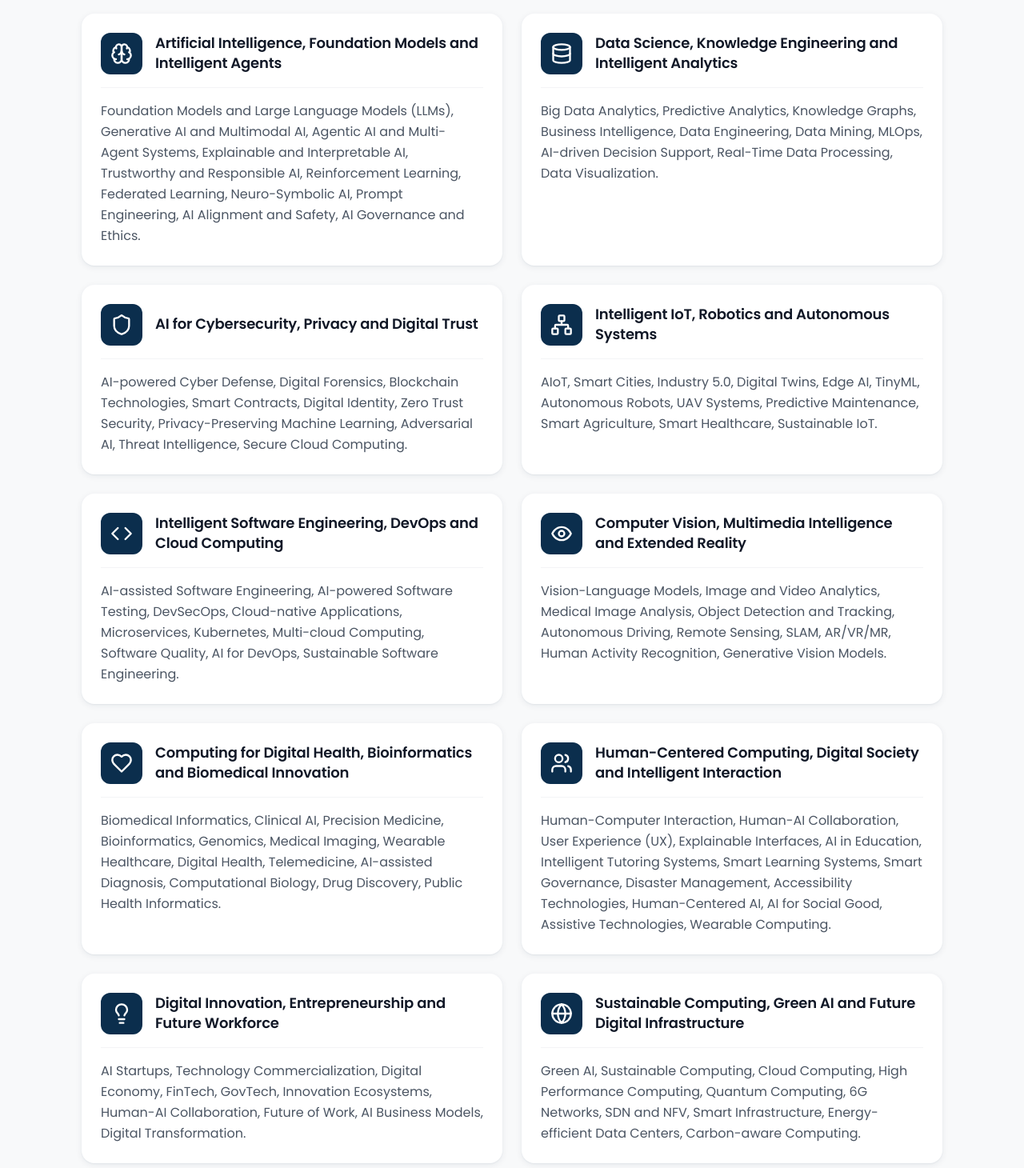
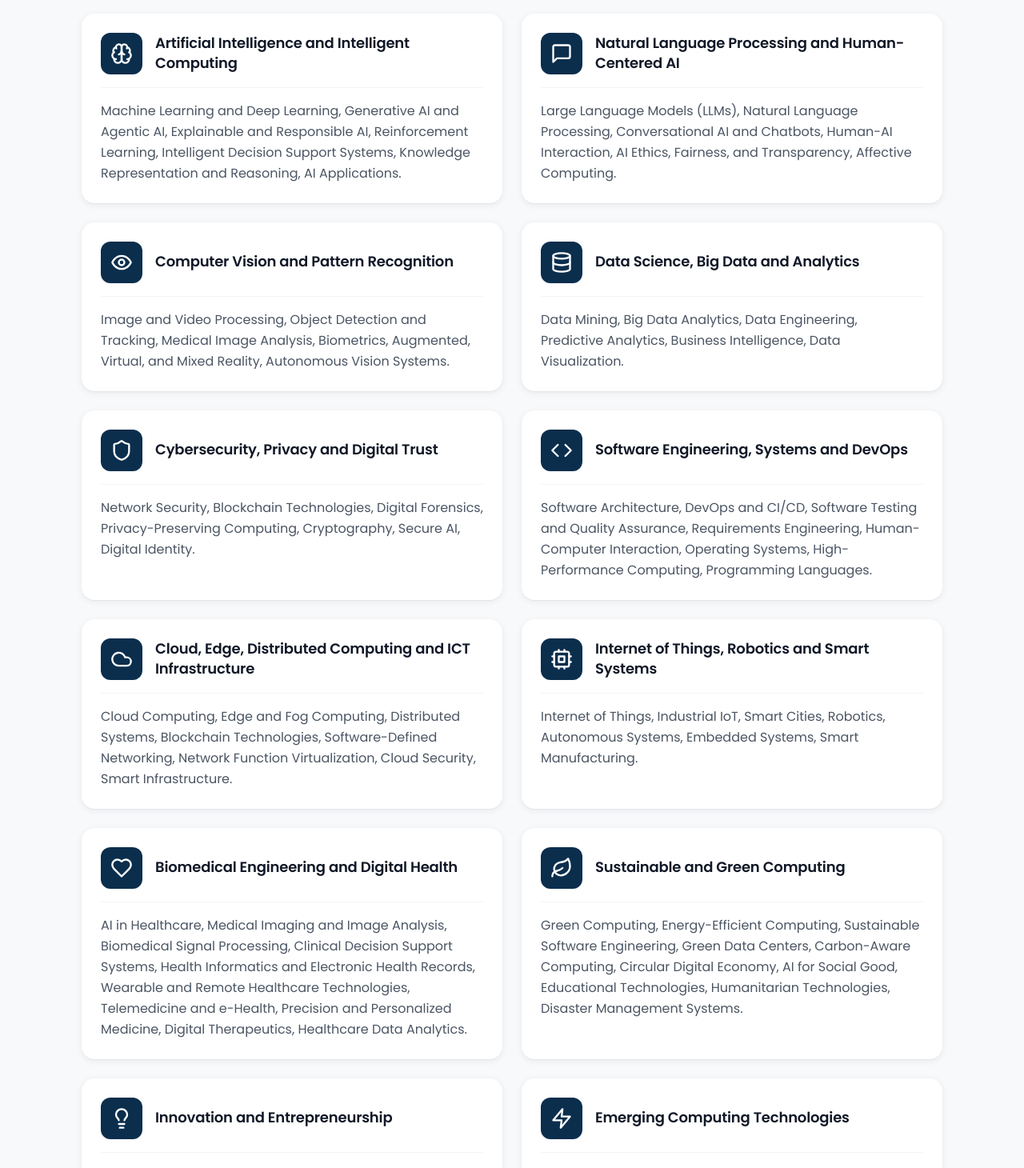
Before and after one commit to haroon147/icci-25, a React (Vite) app in the folder frontend/: page /scope in a window 1280 px wide. Shown: the part 1480-2940 px from the top of the page at 80% size. Built offline with nearby package versions, Linux system fonts and the light colour scheme.

Commit message:
Update ICCI-2026 Scope & Topics list
Refresh the research topics and icons on the ICCI-26 Scope page to match the finalized 2026 topics list.

```diff
--- a/frontend/src/pages/Scope.jsx
+++ b/frontend/src/pages/Scope.jsx
@@ -1,4 +1,4 @@
-import { Brain, Shield, Database, Cpu, Network, Code, Eye, Users, Lightbulb, Globe, Heart, Zap } from 'lucide-react';
+import { Brain, MessageSquare, Eye, Database, Shield, Code, Cloud, Cpu, Heart, Leaf, Lightbulb, Zap } from 'lucide-react';
 import PageHero from '../components/PageHero';
 import SectionHeading from '../components/SectionHeading';
 
@@ -6,75 +6,75 @@ export default function Scope() {
   const topics = [
     {
       icon: Brain,
-      title: "Artificial Intelligence, Foundation Models and Intelligent Agents",
+      title: "Artificial Intelligence and Intelligent Computing",
       description:
-        "Foundation Models and Large Language Models (LLMs), Generative AI and Multimodal AI, Agentic AI and Multi-Agent Systems, Explainable and Interpretable AI, Trustworthy and Responsible AI, Reinforcement Learning, Federated Learning, Neuro-Symbolic AI, Prompt Engineering, AI Alignment and Safety, AI Governance and Ethics."
+        "Machine Learning and Deep Learning, Generative AI and Agentic AI, Explainable and Responsible AI, Reinforcement Learning, Intelligent Decision Support Systems, Knowledge Representation and Reasoning, AI Applications."
+    },
+    {
+      icon: MessageSquare,
+      title: "Natural Language Processing and Human-Centered AI",
+      description:
+        "Large Language Models (LLMs), Natural Language Processing, Conversational AI and Chatbots, Human-AI Interaction, AI Ethics, Fairness, and Transparency, Affective Computing."
+    },
+    {
+      icon: Eye,
+      title: "Computer Vision and Pattern Recognition",
+      description:
+        "Image and Video Processing, Object Detection and Tracking, Medical Image Analysis, Biometrics, Augmented, Virtual, and Mixed Reality, Autonomous Vision Systems."
     },
     {
       icon: Database,
-      title: "Data Science, Knowledge Engineering and Intelligent Analytics",
+      title: "Data Science, Big Data and Analytics",
       description:
-        "Big Data Analytics, Predictive Analytics, Knowledge Graphs, Business Intelligence, Data Engineering, Data Mining, MLOps, AI-driven Decision Support, Real-Time Data Processing, Data Visualization."
+        "Data Mining, Big Data Analytics, Data Engineering, Predictive Analytics, Business Intelligence, Data Visualization."
     },
     {
       icon: Shield,
-      title: "AI for Cybersecurity, Privacy and Digital Trust",
+      title: "Cybersecurity, Privacy and Digital Trust",
       description:
-        "AI-powered Cyber Defense, Digital Forensics, Blockchain Technologies, Smart Contracts, Digital Identity, Zero Trust Security, Privacy-Preserving Machine Learning, Adversarial AI, Threat Intelligence, Secure Cloud Computing."
-    },
-    {
-      icon: Network,
-      title: "Intelligent IoT, Robotics and Autonomous Systems",
-      description:
-        "AIoT, Smart Cities, Industry 5.0, Digital Twins, Edge AI, TinyML, Autonomous Robots, UAV Systems, Predictive Maintenance, Smart Agriculture, Smart Healthcare, Sustainable IoT."
+        "Network Security, Blockchain Technologies, Digital Forensics, Privacy-Preserving Computing, Cryptography, Secure AI, Digital Identity."
     },
     {
       icon: Code,
-      title: "Intelligent Software Engineering, DevOps and Cloud Computing",
+      title: "Software Engineering, Systems and DevOps",
       description:
-        "AI-assisted Software Engineering, AI-powered Software Testing, DevSecOps, Cloud-native Applications, Microservices, Kubernetes, Multi-cloud Computing, Software Quality, AI for DevOps, Sustainable Software Engineering."
+        "Software Architecture, DevOps and CI/CD, Software Testing and Quality Assurance, Requirements Engineering, Human-Computer Interaction, Operating Systems, High-Performance Computing, Programming Languages."
     },
     {
-      icon: Eye,
-      title: "Computer Vision, Multimedia Intelligence and Extended Reality",
+      icon: Cloud,
+      title: "Cloud, Edge, Distributed Computing and ICT Infrastructure",
       description:
-        "Vision-Language Models, Image and Video Analytics, Medical Image Analysis, Object Detection and Tracking, Autonomous Driving, Remote Sensing, SLAM, AR/VR/MR, Human Activity Recognition, Generative Vision Models."
+        "Cloud Computing, Edge and Fog Computing, Distributed Systems, Blockchain Technologies, Software-Defined Networking, Network Function Virtualization, Cloud Security, Smart Infrastructure."
+    },
+    {
+      icon: Cpu,
+      title: "Internet of Things, Robotics and Smart Systems",
+      description:
+        "Internet of Things, Industrial IoT, Smart Cities, Robotics, Autonomous Systems, Embedded Systems, Smart Manufacturing."
     },
     {
       icon: Heart,
-      title: "Computing for Digital Health, Bioinformatics and Biomedical Innovation",
+      title: "Biomedical Engineering and Digital Health",
       description:
-        "Biomedical Informatics, Clinical AI, Precision Medicine, Bioinformatics, Genomics, Medical Imaging, Wearable Healthcare, Digital Health, Telemedicine, AI-assisted Diagnosis, Computational Biology, Drug Discovery, Public Health Informatics."
+        "AI in Healthcare, Medical Imaging and Image Analysis, Biomedical Signal Processing, Clinical Decision Support Systems, Health Informatics and Electronic Health Records, Wearable and Remote Healthcare Technologies, Telemedicine and e-Health, Precision and Personalized Medicine, Digital Therapeutics, Healthcare Data Analytics."
     },
     {
-      icon: Users,
-      title: "Human-Centered Computing, Digital Society and Intelligent Interaction",
+      icon: Leaf,
+      title: "Sustainable and Green Computing",
       description:
-        "Human-Computer Interaction, Human-AI Collaboration, User Experience (UX), Explainable Interfaces, AI in Education, Intelligent Tutoring Systems, Smart Learning Systems, Smart Governance, Disaster Management, Accessibility Technologies, Human-Centered AI, AI for Social Good, Assistive Technologies, Wearable Computing."
+        "Green Computing, Energy-Efficient Computing, Sustainable Software Engineering, Green Data Centers, Carbon-Aware Computing, Circular Digital Economy, AI for Social Good, Educational Technologies, Humanitarian Technologies, Disaster Management Systems."
     },
     {
       icon: Lightbulb,
-      title: "Digital Innovation, Entrepreneurship and Future Workforce",
+      title: "Innovation and Entrepreneurship",
       description:
-        "AI Startups, Technology Commercialization, Digital Economy, FinTech, GovTech, Innovation Ecosystems, Human-AI Collaboration, Future of Work, AI Business Models, Digital Transformation."
-    },
-    {
-      icon: Globe,
-      title: "Sustainable Computing, Green AI and Future Digital Infrastructure",
-      description:
-        "Green AI, Sustainable Computing, Cloud Computing, High Performance Computing, Quantum Computing, 6G Networks, SDN and NFV, Smart Infrastructure, Energy-efficient Data Centers, Carbon-aware Computing."
-    },
-    {
-      icon: Cpu,
-      title: "Emerging Computing Paradigms and Future Technologies",
-      description:
-        "Quantum Computing and Quantum Machine Learning, Neuromorphic Computing, High Performance Computing (HPC), Distributed and Parallel Computing, Bio-inspired Computing, Evolutionary Computation, Swarm Intelligence, Digital Twins, Ambient Intelligence, Ubiquitous and Pervasive Computing, Space Computing, Next-Generation Internet Architectures, 6G and Beyond Networks."
+        "Digital Transformation, Technology Innovation, Entrepreneurship, Startups, Technology Commercialization, FinTech, Digital Business Models, Assistive Technologies."
     },
     {
       icon: Zap,
-      title: "Intelligent Information Systems and Knowledge Technologies",
+      title: "Emerging Computing Technologies",
       description:
-        "Information Retrieval, Knowledge Representation, Knowledge Graphs, Semantic Web, Digital Libraries, Natural Language Processing, Multilingual AI, Information Extraction, Search Technologies, Question Answering, Recommender Systems, Intelligent Decision Support, Enterprise Knowledge Management."
+        "Quantum Computing, Neuromorphic Computing, Digital Twins, Web3, Metaverse, Bio-inspired Computing, Future Internet, Next-Generation Computing Paradigms."
     }
   ];
 
```
